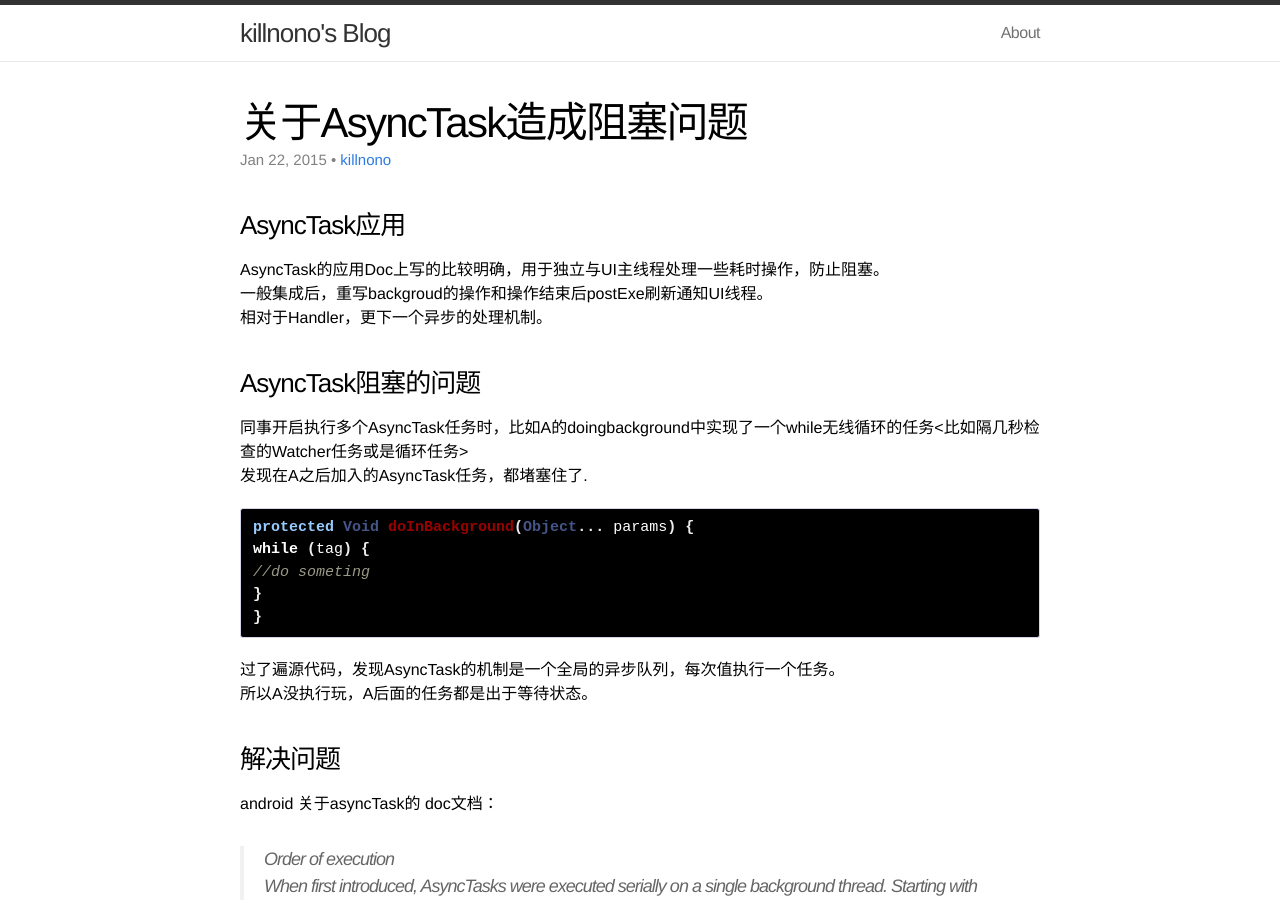
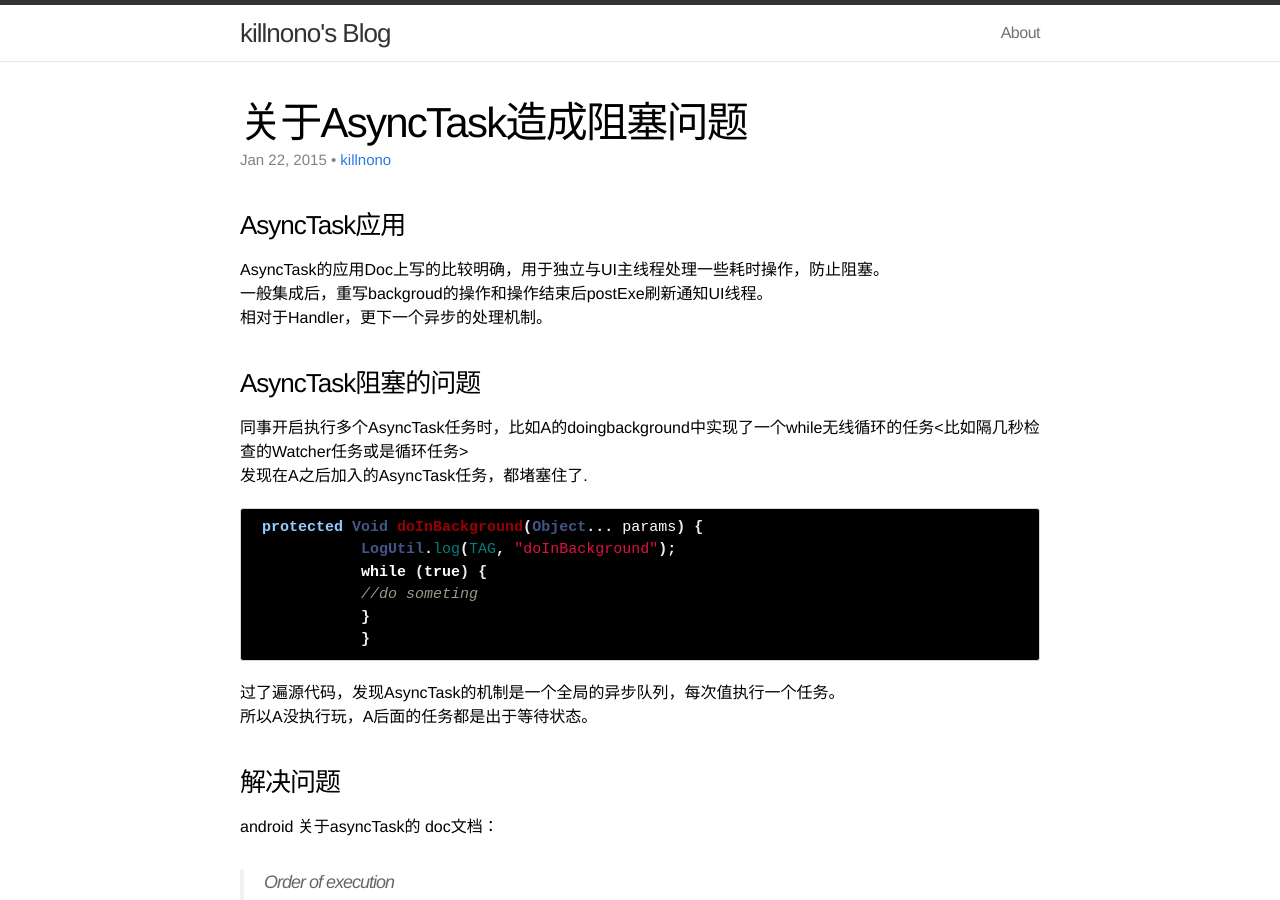
Before and after one commit to killnono/killnono.github.io, a Jekyll site: the page built from _posts/2015-01-22-tiny-about-AsyncTask.markdown, in a window 1280 px wide and 900 px high. Built offline with Jekyll 4.4.1, drawn with Linux system fonts in a browser that asks for light colours; Markdown is read by kramdown in place of the engine named in the settings; comment, search, counter and statistics services are not loaded.

Commit message:
Update 2015-01-22-tiny-about-AsyncTask.markdown

`````diff
--- a/_posts/2015-01-22-tiny-about-AsyncTask.markdown
+++ b/_posts/2015-01-22-tiny-about-AsyncTask.markdown
@@ -15,13 +15,15 @@ AsyncTask的应用Doc上写的比较明确，用于独立与UI主线程处理一
 ###AsyncTask阻塞的问题
 同事开启执行多个AsyncTask任务时，比如A的doingbackground中实现了一个while无线循环的任务<比如隔几秒检查的Watcher任务或是循环任务>
 发现在A之后加入的AsyncTask任务，都堵塞住了.
-````java
-protected Void doInBackground(Object... params) {
-while (tag) {
-//do someting
-}
-}
-````
+```java
+ protected Void doInBackground(Object... params) {
+            LogUtil.log(TAG, "doInBackground");
+            while (true) {
+            //do someting
+            }
+            }
+```
+
 
 过了遍源代码，发现AsyncTask的机制是一个全局的异步队列，每次值执行一个任务。
 所以A没执行玩，A后面的任务都是出于等待状态。
`````
